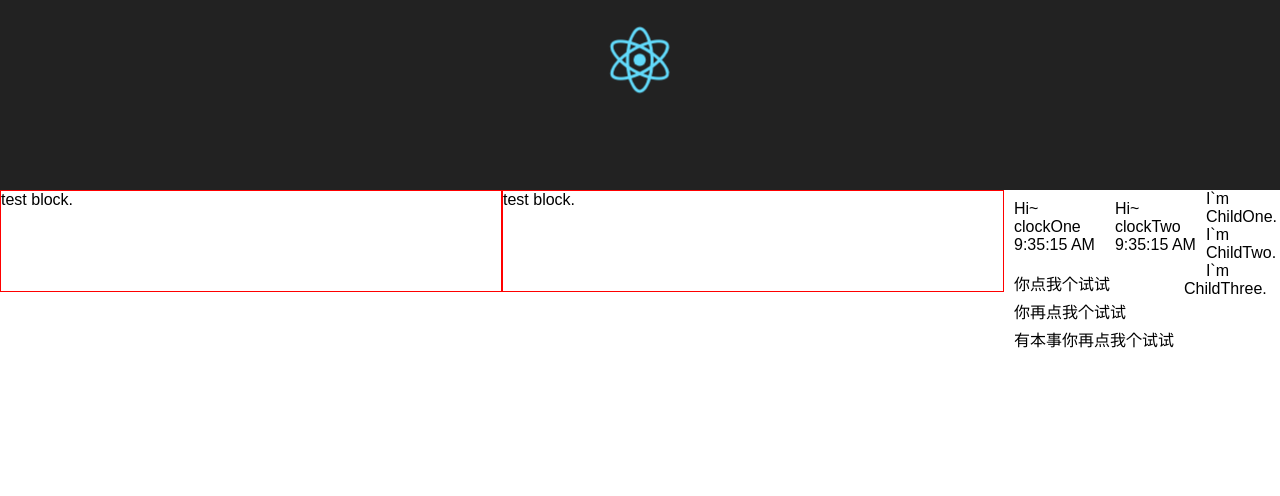
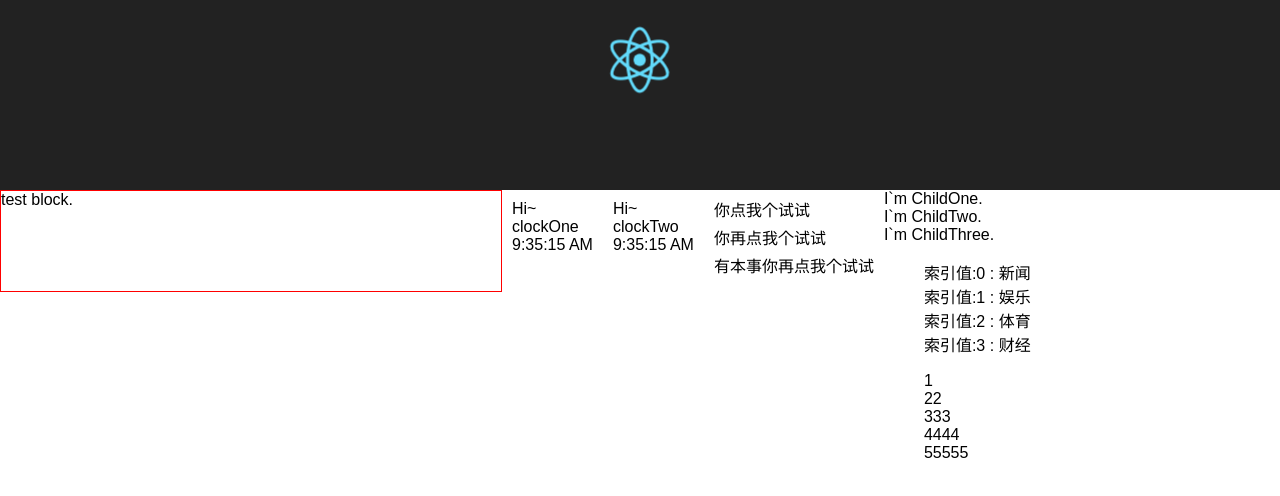
Before and after one commit to giraffeComing/giraffe_react, a React (Create React App) app: page / in a window 1280 px wide. Shown: the top 496 px of the page. Built offline with nearby package versions, Linux system fonts and the light colour scheme.

Commit message:
列表渲染，主要就是基于map方法，使用的时候注意map方法中要加return，列表项要加唯一的key值

```diff
--- a/src/App.js
+++ b/src/App.js
@@ -1,28 +1,28 @@
-import React, { Component } from 'react';
+import React, {Component} from 'react';
 import logo from './logo.svg';
 import './App.css';
 // 引入测试组件
 import Test from './component/test/test';
 import Clock from './component/clock/clock';
 import ClickEvent from './component/clickEvent/clickEvent'
-import {Condition,Condition2} from './component/condition/condition'
+import {Condition, Condition2} from './component/condition/condition'
+import List from './component/list/list'
 
 class App extends Component {
+    /*自定义组件在使用的时候不需要配对的标签，直接用闭合标签就好了，这样还不会提示下划线警告*/
     render() {
         return (
             <div className="App">
                 <header className="App-header">
-          <img src={logo} className="App-logo" alt="logo" />
+                    <img src={logo} className="App-logo" alt="logo"/>
                 </header>
-          {/*使用自定的测试组件*/}
-          {/*原来自定义的组件在使用的时候不需要配对的标签，直接用闭合标签就好了，这样还不会提示下划线警告*/}
-          <Test/>
                 <Test/>
                 <Clock name="clockOne"/>
                 <Clock name="clockTwo"/>
                 <ClickEvent/>
                 <Condition/>
                 <Condition2/>
+                <List list={[1, 22, 333, 4444, 55555]}/>
             </div>
         );
     }
--- /dev/null
+++ b/src/component/list/list.css
@@ -0,0 +1,7 @@
+.list-ul{
+    float: left;
+}
+
+ul li{
+    list-style: none;
+}
--- /dev/null
+++ b/src/component/list/list.js
@@ -0,0 +1,47 @@
+/**
+ * Created by zhangwei36 on 2017/12/27.
+ */
+import React from 'react'
+import './list.css'
+// List类定义
+class List extends React.Component{
+    constructor(props){
+        super(props);
+        this.state = {
+            listData : [
+                '新闻',
+                '娱乐',
+                '体育',
+                '财经'
+            ]
+        }
+    }
+    /***********
+    1、注意啊在使用map的时候 遍历一定要用return啊！！！
+    2、一定要记得加key属性啊，不然会飘红的
+    3、key可以在DOM中的某些元素被增加或删除的时候帮助React识别哪些元素发生了变化
+    4、数组的map方法中可以index参数就是对应的索引值
+    ************/
+    render(){
+        // ①、state中的数据先处理后渲染
+        const listUl = this.state.listData.map((item,index)=>{
+            return <li key={item.toString()}>{'索引值:'+index} : {item}</li>
+        });
+        // ②、props中的数据直接渲染
+        return (
+            <div className="list-ul">
+                <ul>
+                    {listUl}
+                </ul>
+                <ul>
+                    {this.props.list.map((item)=>{
+                        return <li key={item.toString()}>{item}</li>
+                    })}
+                </ul>
+            </div>
+        )
+    }
+
+}
+
+export default List;
```
Lines whose indentation alone changed are shown as unchanged.
